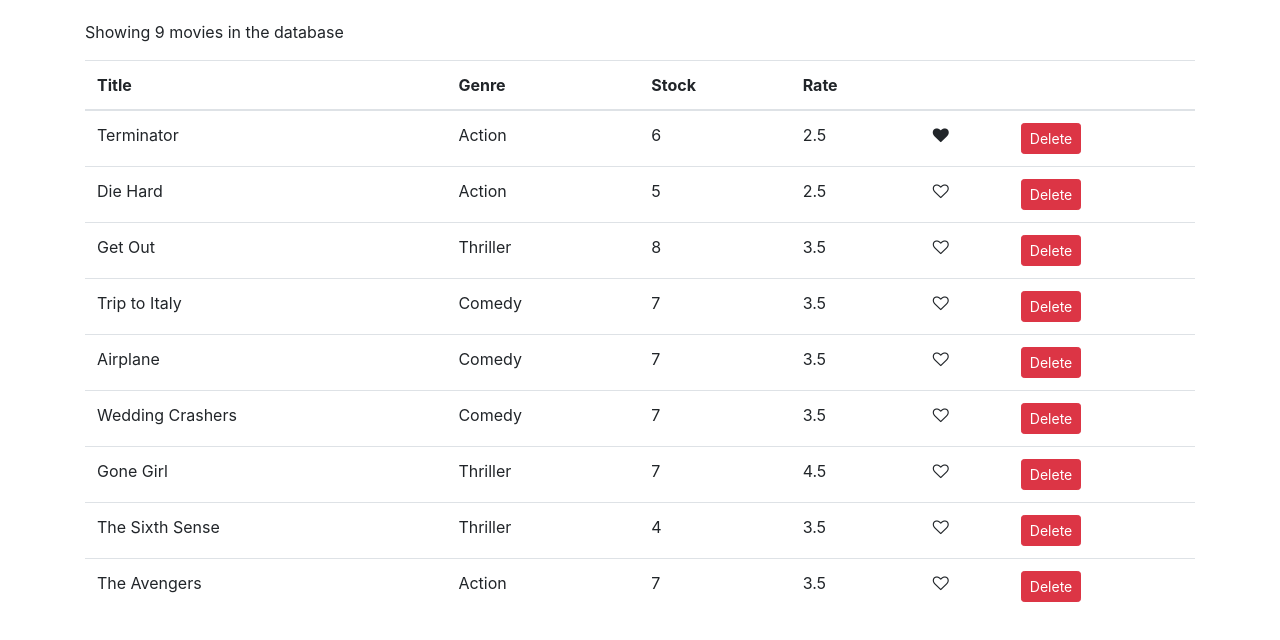
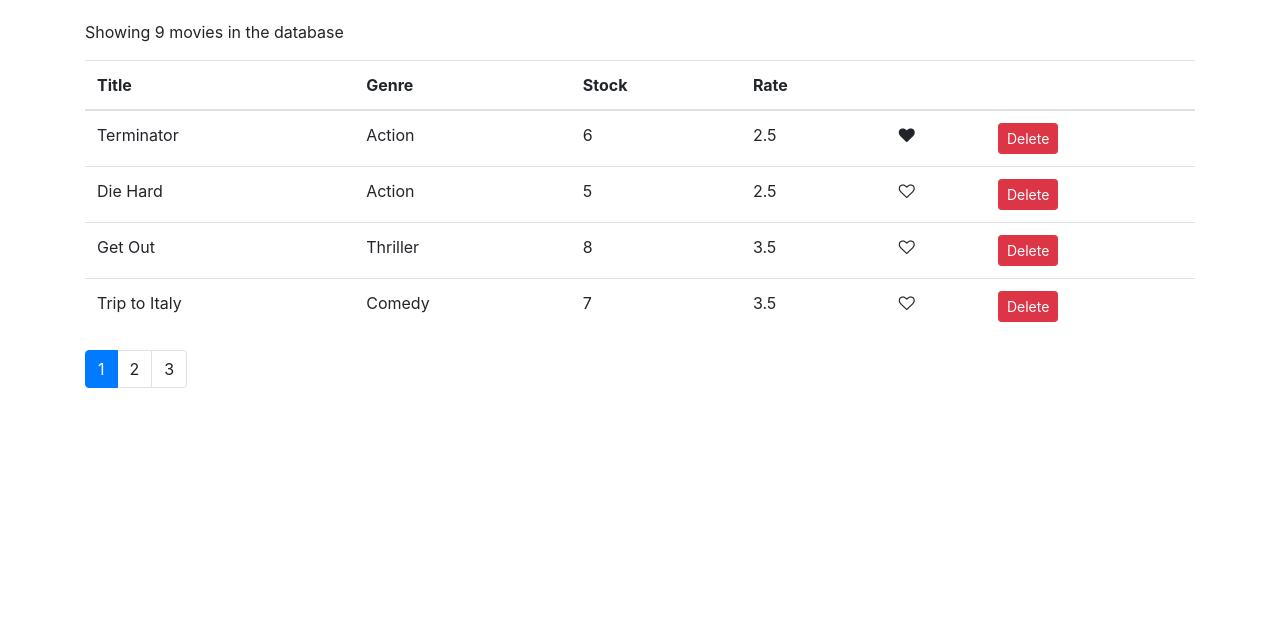
Before and after one commit to satyam-dev/react_vidly, a React (Create React App) app: page / in a window 1280 px wide. Shown: the top 640 px of the page. Built offline with nearby package versions, Linux system fonts and the light colour scheme.

Commit message:
pagination of movies

```diff
--- a/package.json
+++ b/package.json
@@ -9,6 +9,7 @@
     "bootstrap": "^4.1.1",
     "font-awesome": "^4.7.0",
     "lodash": "^4.17.15",
+    "prop-types": "^15.6.2",
     "react": "^16.13.1",
     "react-dom": "^16.13.1",
     "react-scripts": "3.4.1"
--- /dev/null
+++ b/src/components/common/pagination.jsx
@@ -0,0 +1,30 @@
+/* eslint-disable jsx-a11y/anchor-is-valid */
+import React from "react";
+import { range } from "lodash";
+// events - onChange with page
+// inputs - selected, size and count
+const Pagination = (props) => {
+  const { itemsCount, pageSize, onPageChange, currentPage } = props;
+  const pageCount = Math.ceil(itemsCount / pageSize);
+  if (pageCount === 1) return null;
+  const pages = range(1, pageCount + 1);
+
+  return (
+    <nav aria-label="Page navigation example">
+      <ul className="pagination">
+        {pages.map((page) => (
+          <li
+            key={page}
+            className={currentPage === page ? "page-item active" : "page-item"}
+          >
+            <a onClick={() => onPageChange(page)} className={"page-link"}>
+              {page}
+            </a>
+          </li>
+        ))}
+      </ul>
+    </nav>
+  );
+};
+
+export default Pagination;
--- a/src/components/video.jsx
+++ b/src/components/video.jsx
@@ -2,9 +2,14 @@
 import { getMovies } from "../services/fakeMovieService";
 import Like from "./common/like";
 import { cloneDeep, findIndex } from "lodash";
+import Pagination from "./common/pagination";
+import { paginate } from "../utils/paginate";
+import PropTypes from "prop-types";
 class Movies extends Component {
   state = {
     movies: getMovies(),
+    pageSize: 4,
+    currentPage: 1,
   };
   handleDelete(movie) {
     const movies = this.state.movies.filter((m) => m._id !== movie._id);
@@ -17,13 +22,19 @@
     movies[index].liked = !movies[index].liked;
     this.setState({ movies });
   }
+  handlePageChange = (page) => {
+    this.setState({ currentPage: page });
+  };
   render() {
-    if (this.state.movies.length === 0) {
+    const { length: count } = this.state.movies;
+    const { currentPage, pageSize, movies: allMovies } = this.state;
+    if (count === 0) {
       return <p>There are no movies in the database</p>;
     }
+    const movies = paginate(allMovies, currentPage, pageSize);
     return (
       <React.Fragment>
-        <p>Showing {this.state.movies.length} movies in the database</p>
+        <p>Showing {count} movies in the database</p>
         <table className="table">
           <thead>
             <tr>
@@ -36,8 +47,7 @@
             </tr>
           </thead>
           <tbody>
-            {}
-            {this.state.movies.map((m) => (
+            {movies.map((m) => (
               <tr key={m._id}>
                 <td className="td">{m.title}</td>
                 <td className="td">{m.genre.name}</td>
@@ -58,9 +68,20 @@
             ))}
           </tbody>
         </table>
+        <Pagination
+          itemsCount={count}
+          pageSize={pageSize}
+          currentPage={currentPage}
+          onPageChange={this.handlePageChange}
+        />
       </React.Fragment>
     );
   }
 }
-
+Pagination.propTypes = {
+  itemsCount: PropTypes.number.isRequired,
+  pageSize: PropTypes.number.isRequired,
+  currentPage: PropTypes.number.isRequired,
+  onPageChange: PropTypes.func.isRequired,
+};
 export default Movies;
--- /dev/null
+++ b/src/utils/paginate.js
@@ -0,0 +1,7 @@
+import _ from "lodash";
+export function paginate(items, pageNumber, pageSize) {
+  const startIndex = (pageNumber - 1) * pageSize;
+  // convert items to a lodash object to chain operators - _(items)
+  // convert back the lodash object to an array(or any other value type) by calling .value()
+  return _(items).slice(startIndex).take(pageSize).value();
+}
```
Also changed, not shown: 1 other file (tests, documents, lock files or other folders).
